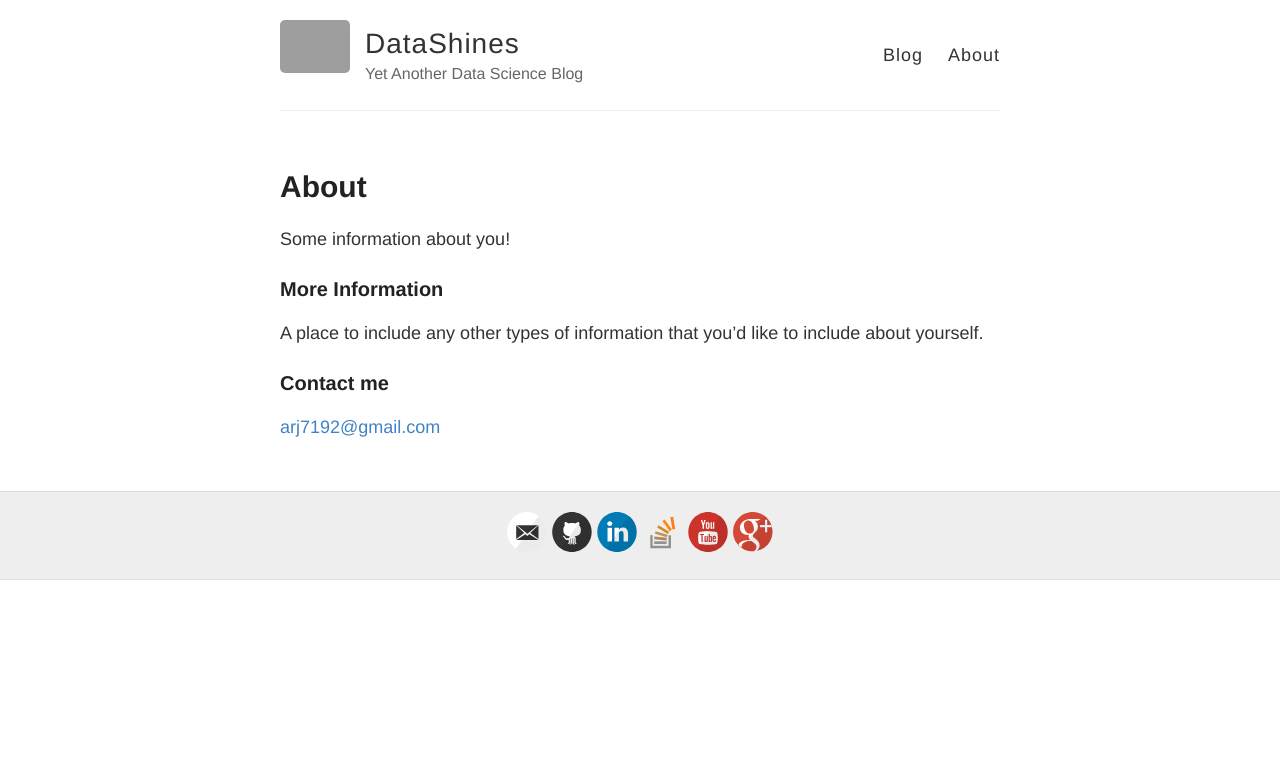
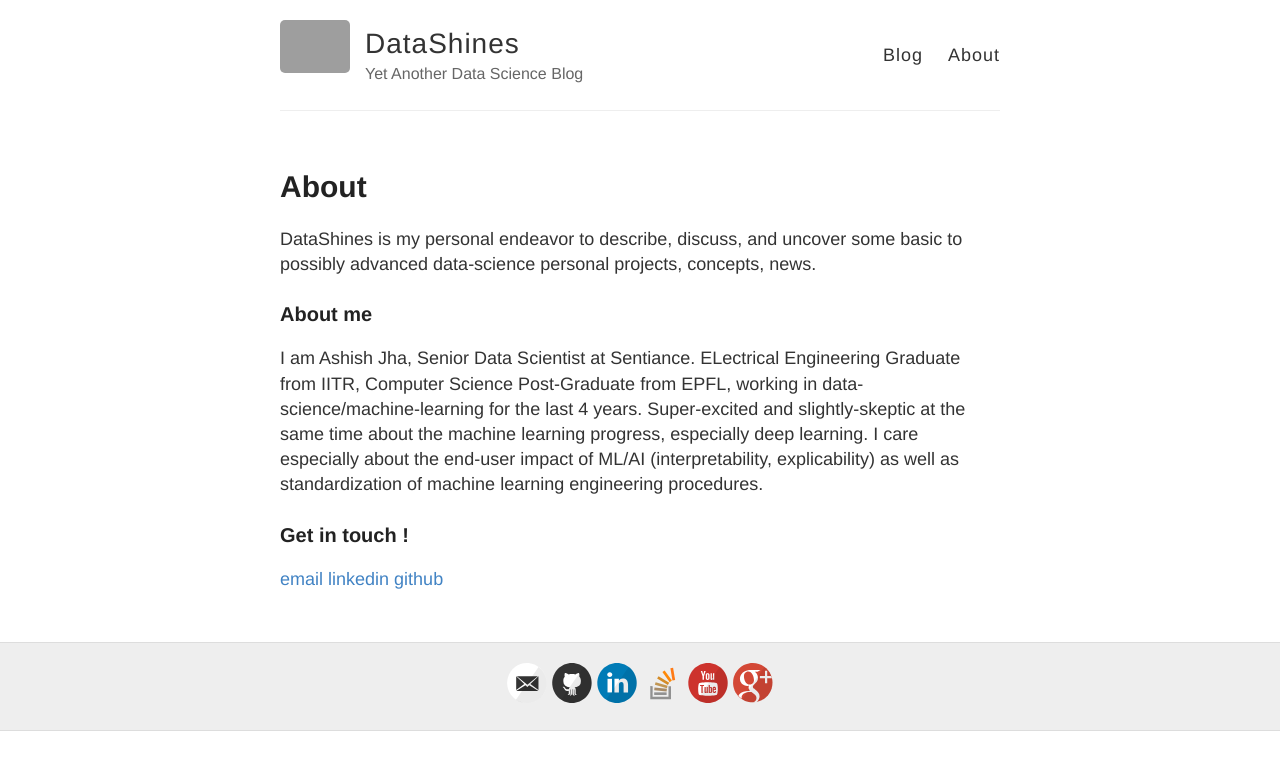
Before and after one commit to datashines/datashines.github.io, a Jekyll site: the page built from about.md, in a window 1280 px wide. Shown: the top 770 px of the page. Built offline with Jekyll 4.4.1, drawn with Linux system fonts in a browser that asks for light colours; grey boxes are pictures that could not be loaded.

Commit message:
Update about.md

```diff
--- a/about.md
+++ b/about.md
@@ -4,12 +4,15 @@ title: About
 permalink: /about/
 ---
 
-Some information about you!
+DataShines is my personal endeavor to describe, discuss, and uncover some basic to possibly advanced data-science personal projects, concepts, news.
 
-### More Information
+### About me
 
-A place to include any other types of information that you'd like to include about yourself.
+I am Ashish Jha, Senior Data Scientist at Sentiance. ELectrical Engineering Graduate from IITR, Computer Science Post-Graduate from EPFL, working in data-science/machine-learning for the last 4 years. Super-excited and slightly-skeptic at the same time about the machine learning progress, especially deep learning. I care especially about the end-user impact of ML/AI (interpretability, explicability) as well as standardization of machine learning engineering procedures.
 
-### Contact me
 
-[arj7192@gmail.com](mailto:arj7192@gmail.com)
+### Get in touch !
+
+[email](mailto:arj7192@gmail.com)
+[linkedin](https://www.linkedin.com/in/ashishrj)
+[github](https://github.com/arj7192)
```
